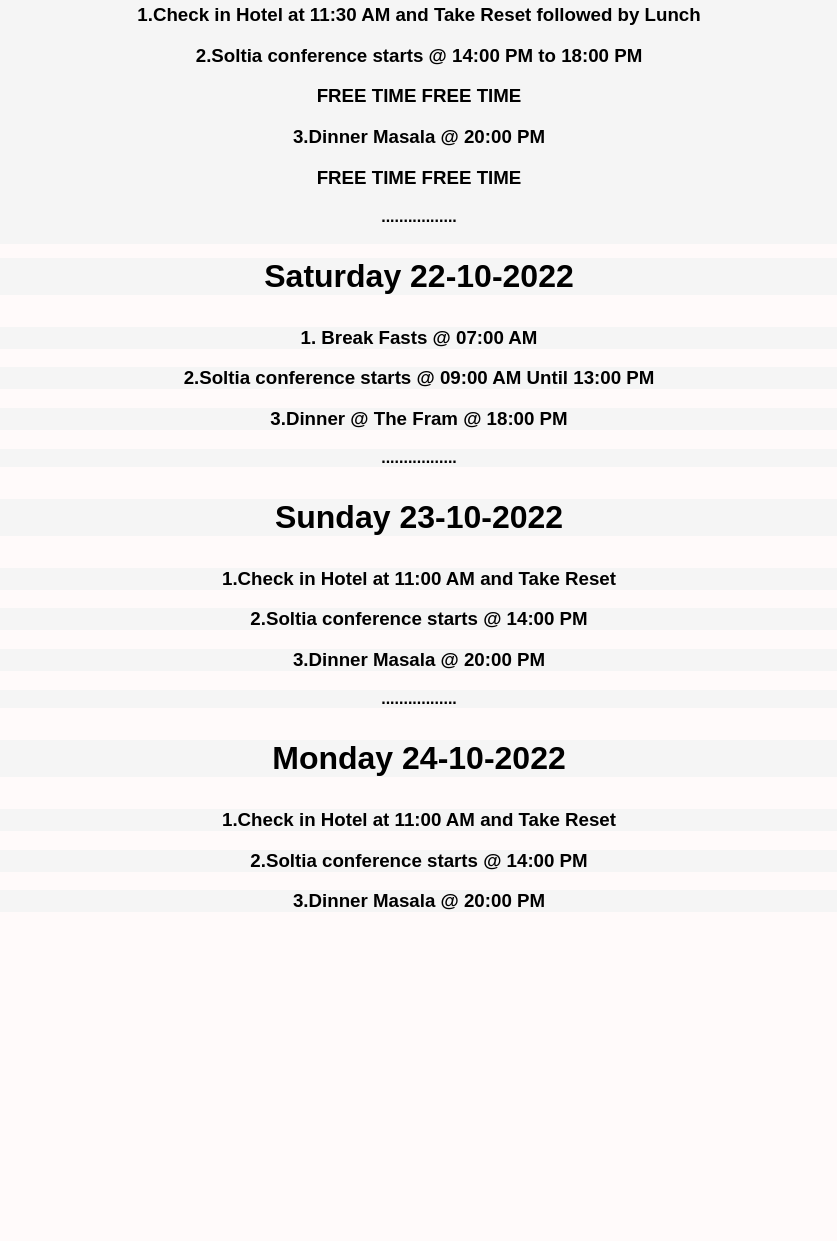
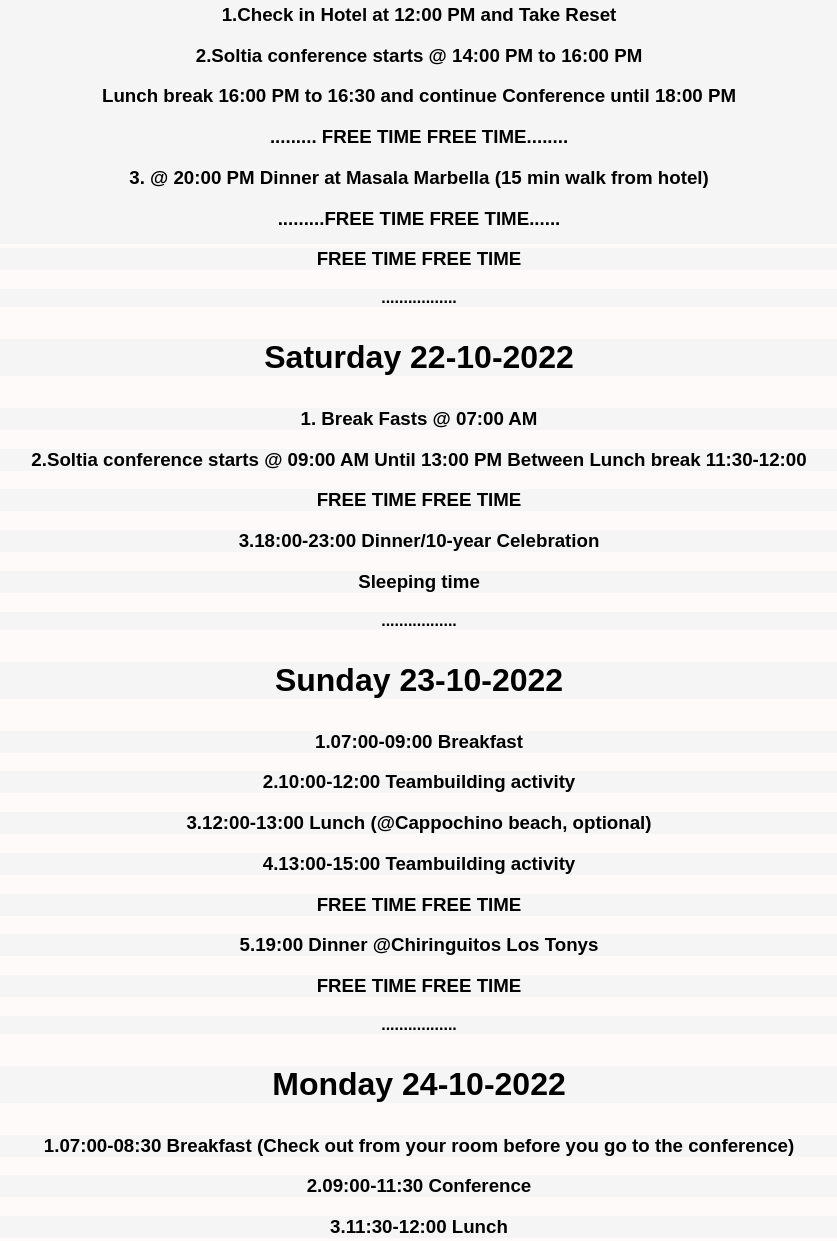
Before and after one commit to kolicherla/Soltia-AB-Conference-Marbella, a plain HTML site: page index.html in a window 1280 px wide. Shown: the part 556-1797 px from the top of the page, without its empty margins (221-1058 px from the left). Before the commit the page ends 1468 px from the top, so only its background shows below. Drawn offline with Linux system fonts and the light colour scheme.

Commit message:
Update index.html

```diff
--- a/index.html
+++ b/index.html
@@ -64,30 +64,42 @@
           <h1><b><p>Agenda follows </p></b></h1>
           <h1><center><b><p>Friday 21-10-2022</p></b></center></h1>
 
-          <h3><center><b><p> 1.Check in Hotel at 11:30 AM and Take Reset followed by Lunch</p></b></center></h3>
-          <h3><center><b><p> 2.Soltia conference starts @ 14:00 PM to 18:00 PM </p></b></center></h2>
-          <h3><center><b><p> FREE TIME FREE TIME </p></b></center></h2>
-          <h3><center><b><p> 3.Dinner Masala @ 20:00 PM </p></b></center></h2>
+          <h3><center><b><p> 1.Check in Hotel at 12:00 PM and Take Reset </p></b></center></h3>
+          <h3><center><b><p> 2.Soltia conference starts @ 14:00 PM to 16:00 PM </p></b></center></h2>
+           <h3><center><b><p>Lunch break 16:00 PM to 16:30 and continue Conference until 18:00 PM  </p></b></center></h2>
+          <h3><center><b><p>......... FREE TIME FREE TIME........ </p></b></center></h2>
+          <h3><center><b><p> 3. @ 20:00 PM Dinner at Masala Marbella (15 min walk from hotel) </p></b></center></h2>
+            <h3><center><b><p> .........FREE TIME FREE TIME...... </p></b></center></h2>
 
             <h3><center><b><p> FREE TIME FREE TIME </p></b></center></h2>
             <BT><center><b><p>................. </p></b></center></BT>
             <h1><center><b><p>Saturday 22-10-2022</p></b></center></h1>
 
           <h3><center><b><p> 1. Break Fasts @ 07:00 AM </p></b></center></h3>
-          <h3><center><b><p> 2.Soltia conference starts @ 09:00 AM Until 13:00 PM </p></b></center></h2>
-          <h3><center><b><p> 3.Dinner @ The Fram @ 18:00 PM </p></b></center></h2>
+          <h3><center><b><p> 2.Soltia conference starts @ 09:00 AM Until 13:00 PM Between Lunch break 11:30-12:00 </p></b></center></h2>
+           <h3><center><b><p> FREE TIME FREE TIME </p></b></center></h2>
+          <h3><center><b><p> 3.18:00-23:00 Dinner/10-year Celebration</p></b></center></h2>
+            <h3><center><b><p> Sleeping time </p></b></center></h2>
             <BT><center><b><p>................. </p></b></center></BT>
             <h1><center><b><p>Sunday 23-10-2022</p></b></center></h1>
 
-          <h3><center><b><p> 1.Check in Hotel at 11:00 AM and Take Reset</p></b></center></h3>
-          <h3><center><b><p> 2.Soltia conference starts @ 14:00 PM </p></b></center></h2>
-          <h3><center><b><p> 3.Dinner Masala @ 20:00 PM </p></b></center></h2>
+          <h3><center><b><p> 1.07:00-09:00 Breakfast</p></b></center></h3>
+          <h3><center><b><p> 2.10:00-12:00 Teambuilding activity  </p></b></center></h2>
+          <h3><center><b><p> 3.12:00-13:00 Lunch (@Cappochino beach, optional) </p></b></center></h2>
+            <h3><center><b><p> 4.13:00-15:00 Teambuilding activity  </p></b></center></h2>
+            <h3><center><b><p> FREE TIME FREE TIME </p></b></center></h2>
+            <h3><center><b><p> 5.19:00 Dinner @Chiringuitos Los Tonys  </p></b></center></h2>
+            <h3><center><b><p> FREE TIME FREE TIME </p></b></center></h2>
             <BT><center><b><p>................. </p></b></center></BT>
             <h1><center><b><p>Monday 24-10-2022</p></b></center></h1>
 
-          <h3><center><b><p> 1.Check in Hotel at 11:00 AM and Take Reset</p></b></center></h3>
-          <h3><center><b><p> 2.Soltia conference starts @ 14:00 PM </p></b></center></h2>
-          <h3><center><b><p> 3.Dinner Masala @ 20:00 PM </p></b></center></h2>
+          <h3><center><b><p> 1.07:00-08:30 Breakfast (Check out from your room before you go to the conference)</p></b></center></h3>
+          <h3><center><b><p> 2.09:00-11:30 Conference  </p></b></center></h2>
+          <h3><center><b><p> 3.11:30-12:00 Lunch </p></b></center></h2>
+            <h3><center><b><p> 4.12:00-13:00 Conference </p></b></center></h2>
+            <h3><center><b><p> FREE TIME FREE TIME </p></b></center></h2>
+            <h3><center><b><p> 5.16:00 Everyone gathers in the lobby (transfer from the hotel to the airport departures from hotel 16:30)  </p></b></center></h2>
+            <h3><center><b><p> On Sky </p></b></center></h2>
       </div>
 
         <div id="Exp" class="tabcontent">
```
